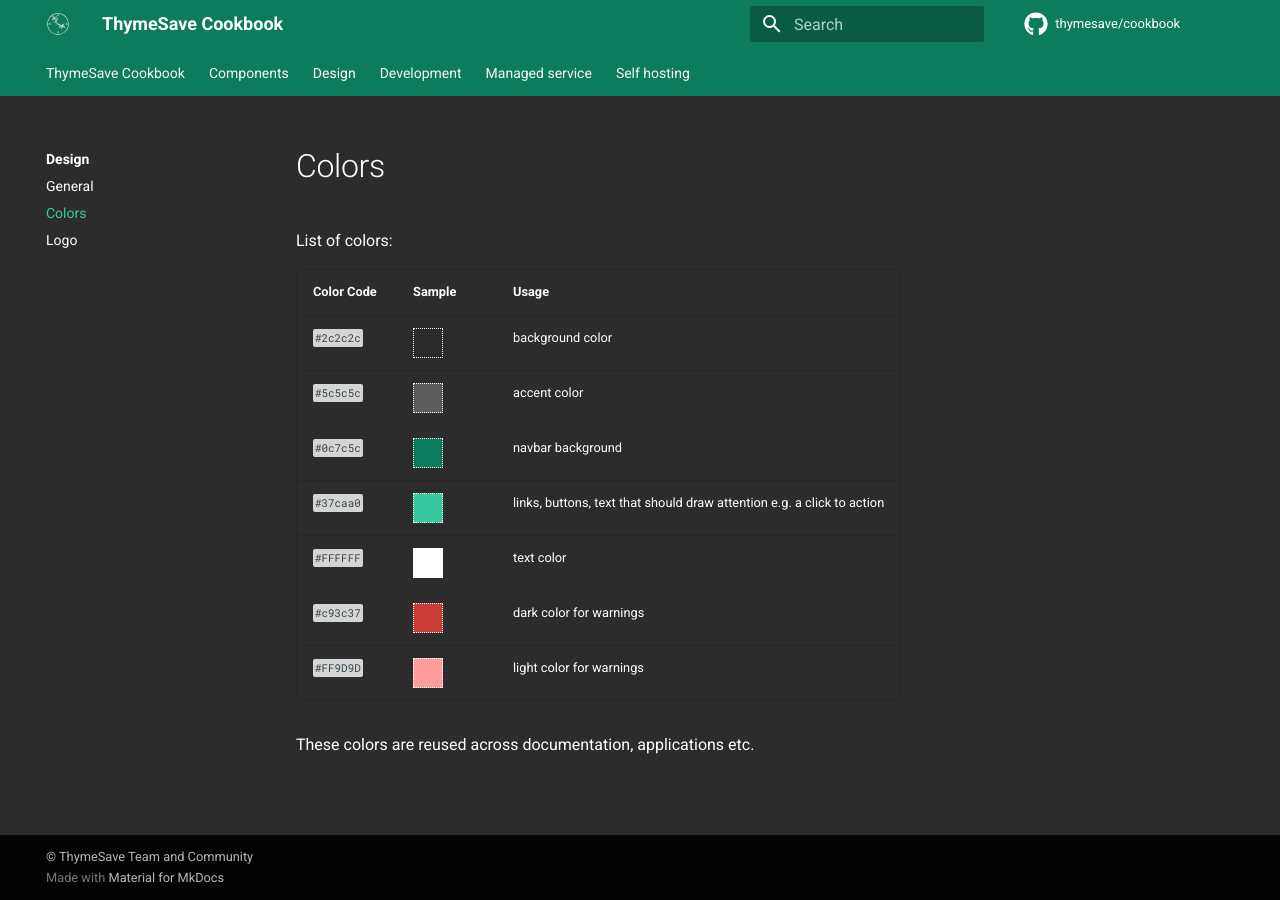
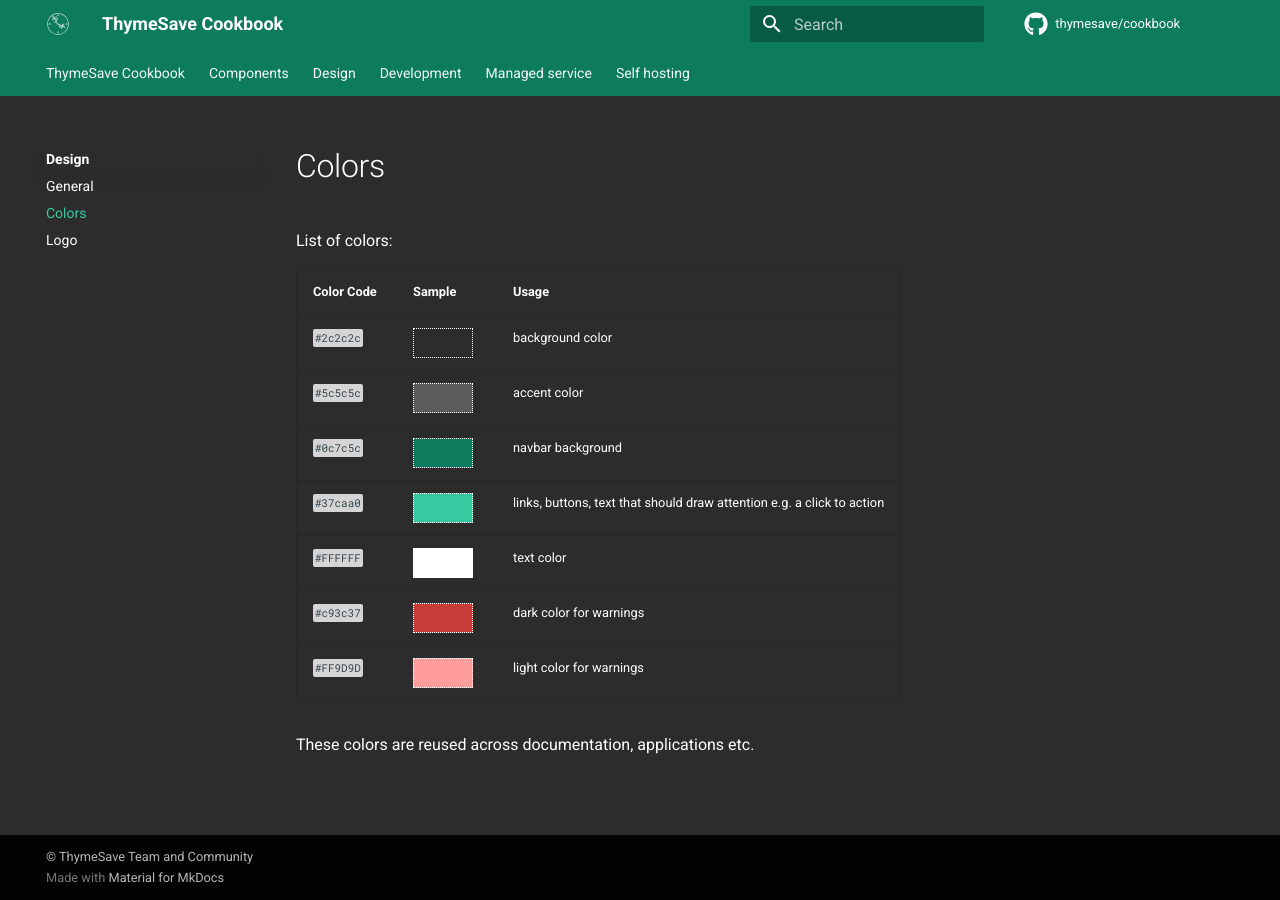
Before and after one commit to ThymeSave/cookbook, an MkDocs documentation site: the page built from docs/design/colors.md, in a window 1280 px wide. Built offline with MkDocs 1.6.1 and Material for MkDocs 9.7.7, drawn with Linux system fonts in a browser that asks for light colours; comment, search, counter and statistics services are not loaded.

Commit message:
feat: Make width wider for color tiles

```diff
--- a/docs/stylesheets/extra.css
+++ b/docs/stylesheets/extra.css
@@ -37,7 +37,7 @@
 }
 
 .color-tile {
-    width: 30px;
+    width: 60px;
     height: 30px;
     border: 1px dotted white;
 }
```
